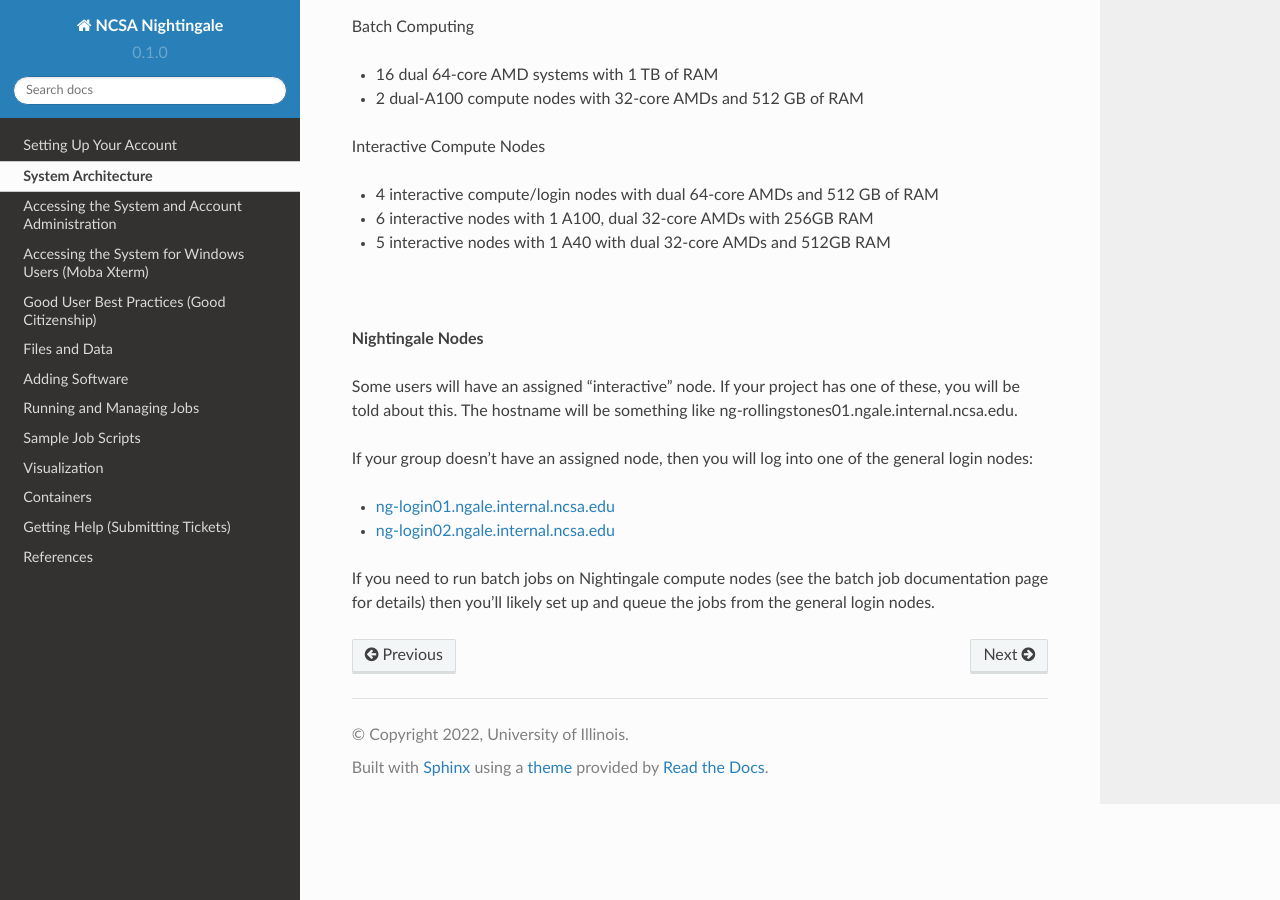
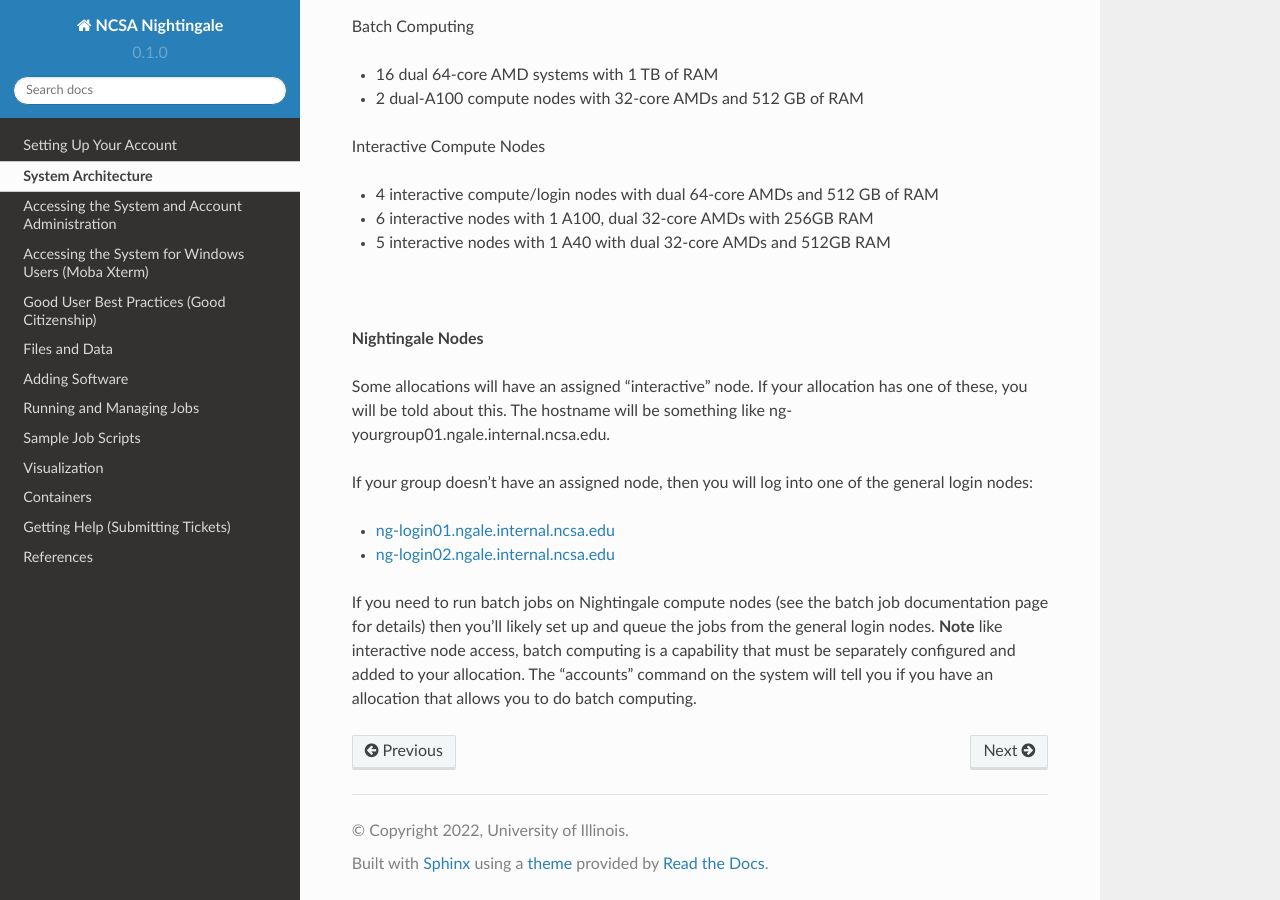
Before and after one commit to sfkappes/NG_documentation, a Sphinx documentation site: the page built from docs/source/architecture.rst, in a window 1280 px wide and 900 px high, scrolled down 1129 px. Built offline with Sphinx 7.4.7 and the Read the Docs theme 2.0.0, drawn with Linux system fonts in a browser that asks for light colours; pages that are not in the unit, such as notebooks, are missing from menus.

Commit message:
edits
more edits

```diff
--- a/docs/source/architecture.rst
+++ b/docs/source/architecture.rst
@@ -71,9 +71,9 @@
 
 **Nightingale Nodes**
 
-Some users will have an assigned "interactive" node. If your project has
+Some allocations will have an assigned "interactive" node. If your allocation has
 one of these, you will be told about this. The hostname will be
-something like ng-rollingstones01.ngale.internal.ncsa.edu.
+something like ng-yourgroup01.ngale.internal.ncsa.edu.
 
 If your group doesn't have an assigned node, then you will log into one
 of the general login nodes:
@@ -83,4 +83,4 @@
 
 If you need to run batch jobs on Nightingale compute nodes (see the
 batch job documentation page for details) then you'll likely set up and
-queue the jobs from the general login nodes.
+queue the jobs from the general login nodes.  **Note** like interactive node access, batch computing is a capability that must be separately configured and added to your allocation.  The "accounts" command on the system will tell you if you have an allocation that allows you to do batch computing.
```
